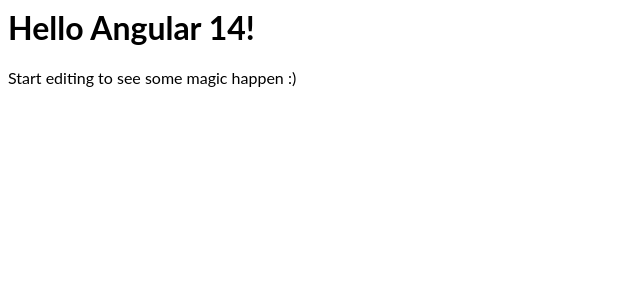
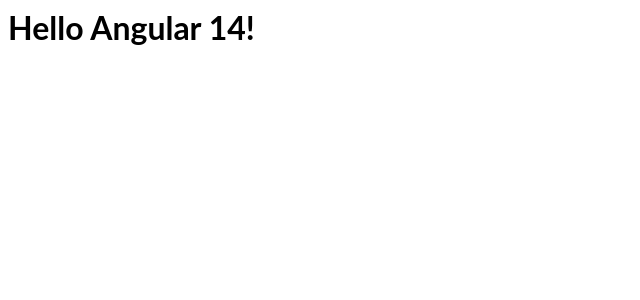
Before and after one commit to cirrux888/angular-mat-credit-card-examples, an Angular app: page / in a window 1280 px wide. Shown: the top 300 px of the page, without its empty margins (0-640 px from the left). Built offline with nearby package versions, Linux system fonts and the light colour scheme.

Commit message:
1 file modified

```diff
--- a/src/app/app.component.html
+++ b/src/app/app.component.html
@@ -1,4 +1,4 @@
+<script src="https://kit.fontawesome.com/9b8c4ed93b.js" crossorigin="anonymous"></script>
+
 <hello name="{{ name }}"></hello>
-<p>
-  Start editing to see some magic happen :)
-</p>
+<i class="fad fa-credit-card"></i>
```
